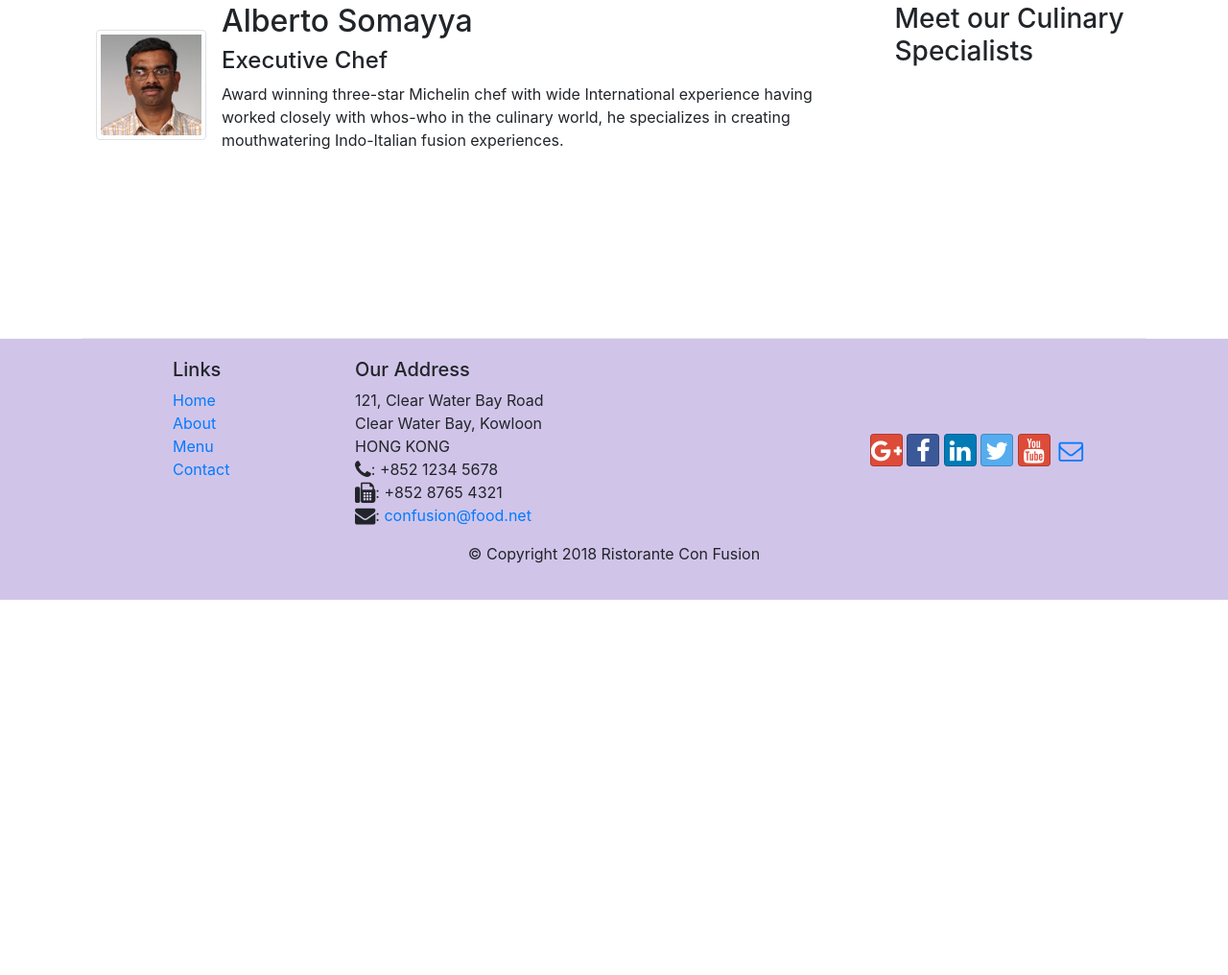
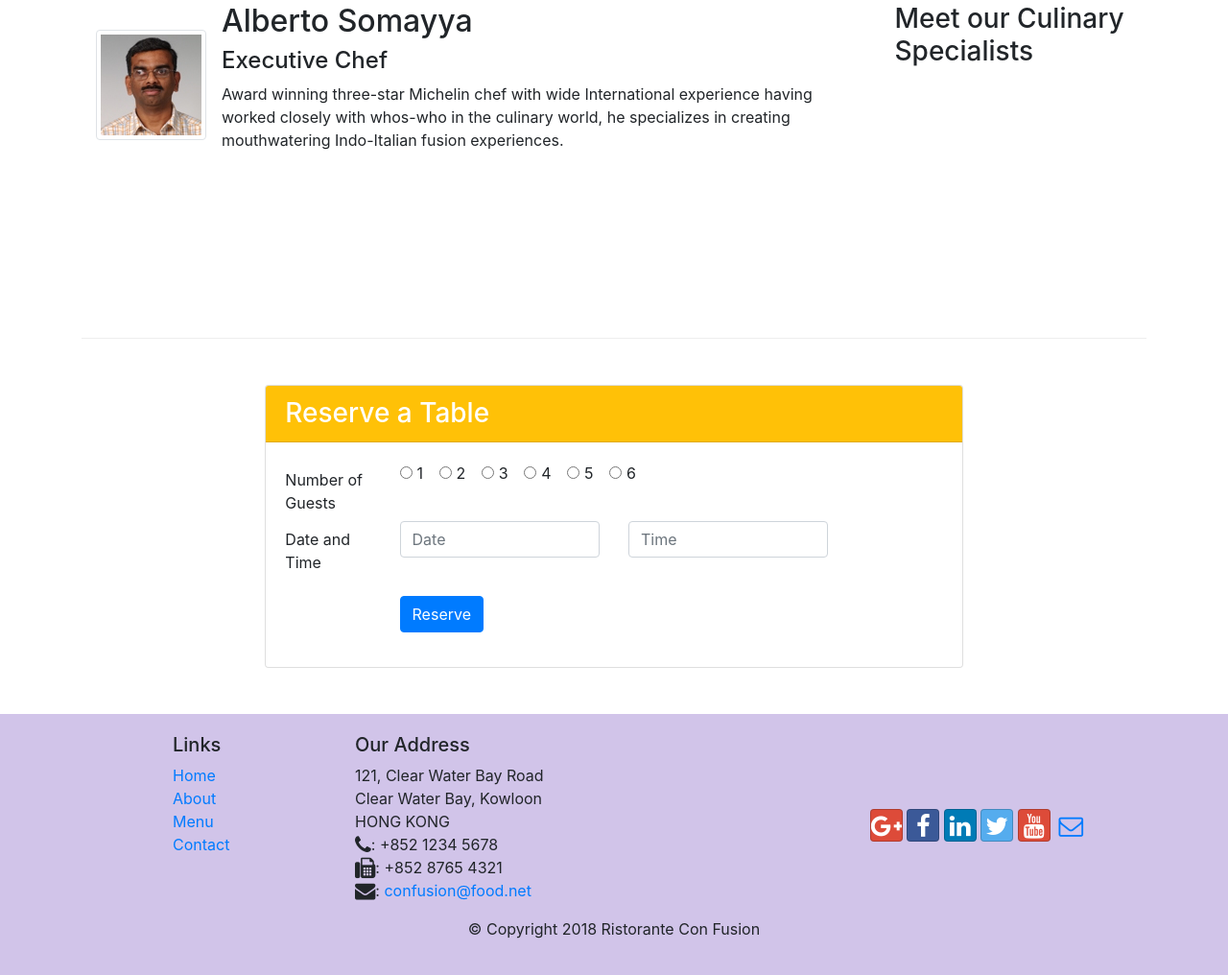
Before and after one commit to RognerFung/Training, a website: page index.html in a window 1280 px wide. Shown: the part 1181-2197 px from the top of the page at 96% size. Before the commit the page ends 1806 px from the top, so only its background shows below. Drawn offline with nearby package versions, Linux system fonts and the light colour scheme.

Commit message:
assignment 2

```diff
--- a/index.html
+++ b/index.html
@@ -39,8 +39,13 @@
                     <h1>Ristorante con Fusion</h1>
                     <p>We take inspiration from the World's best cuisines, and create a unique fusion experience. Our lipsmacking creations will tickle your culinary senses!</p>
                 </div>
-                <div class="col-12 col-sm align-self-center">
+                <div class="col-12 col-sm-3 align-self-center">
                     <img src="img/logo.png" class="img-fluid">
+                </div>
+                <div class="col-12 col-sm-3">
+                    <form action="#reserve">
+                        <button type="submit" class="btn btn-warning px-5">Reserve Table</button>
+                    </form>
                 </div>
             </div>
         </div>
@@ -67,8 +72,14 @@
                 <h3>This Month's Promotions</h3>
             </div>
             <div class="col col-sm col-md">
-                <h2>Weekend Grand Buffet</h2>
-                <p>Featuring mouthwatering combinations with a choice of five different salads, six enticing appetizers, six main entrees and five choicest desserts. Free flowing bubbly and soft drinks. All for just $19.99 per person </p>
+                <div class="media">
+
+                    <div class="media-body">
+                        <h2>Weekend Grand Buffet <span class="badge badge-danger">NEW</span></h2>
+                        <p>Featuring mouthwatering combinations with a choice of five different salads, six enticing appetizers, six main entrees and five choicest desserts. Free flowing bubbly and soft drinks. All for just $19.99 per person </p>
+                    </div>
+                    <img class="d-flex ml-3 img-thumbnail align-self-center" src="img/buffet.png" alt="buffet">
+                </div>
             </div>
         </div>
 
@@ -85,6 +96,57 @@
                         <p class="d-none d-sm-block">Award winning three-star Michelin chef with wide International experience having worked closely with whos-who in the culinary world, he specializes in creating mouthwatering Indo-Italian fusion experiences.</p>
                     </div>
                 </div>
+            </div>
+        </div>
+    </div>
+
+    <div id="reserve" class="col-12 col-sm-8 offset-sm-2">
+        <div class="card m-5">
+            <h3 class="card-header bg-warning text-white">Reserve a Table</h3>
+            <div class="card-body">
+                <form>
+                    <div class="form-group row">
+                        <label for="guestnumber" class="col-md-2 col-form-label">Number of Guests</label>
+                        <div class="col-md-10">
+                            <div class="form-check form-check-inline">
+                                <input class="form-check-input" type="radio" name="inlineRadioOptions" value="option1">
+                                <label class="form-check-label" for="inlineRadio1">1</label>
+                            </div>
+                            <div class="form-check form-check-inline">
+                                <input class="form-check-input" type="radio" name="inlineRadioOptions" value="option2">
+                                <label class="form-check-label" for="inlineRadio2">2</label>
+                            </div>
+                            <div class="form-check form-check-inline">
+                                <input class="form-check-input" type="radio" name="inlineRadioOptions" value="option3">
+                                <label class="form-check-label" for="inlineRadio3">3</label>
+                            </div>
+                            <div class="form-check form-check-inline">
+                                <input class="form-check-input" type="radio" name="inlineRadioOptions" value="option4">
+                                <label class="form-check-label" for="inlineRadio4">4</label>
+                            </div>
+                            <div class="form-check form-check-inline">
+                                <input class="form-check-input" type="radio" name="inlineRadioOptions" value="option5">
+                                <label class="form-check-label" for="inlineRadio5">5</label>
+                            </div>
+                            <div class="form-check form-check-inline">
+                                <input class="form-check-input" type="radio" name="inlineRadioOptions" value="option6">
+                                <label class="form-check-label" for="inlineRadio6">6</label>
+                            </div>
+                        </div>
+                        <label for="datentime" class="col-12 col-md-2 col-form-label">Date and Time</label>
+                        <div class="col-12 col-md-4">
+                            <input type="text" class="form-control" name="date" placeholder="Date">
+                        </div>
+                        <div class="col-12 col-md-4">
+                            <input type="text" class="form-control" name="time" placeholder="Time">
+                        </div>
+                    </div>
+                    <div class="form-group row">
+                        <div class="col-12 offset-md-2 col-md-10">
+                            <button type="submit" class="btn btn-primary">Reserve</button>
+                        </div>
+                    </div>
+                </form>
             </div>
         </div>
     </div>
```
